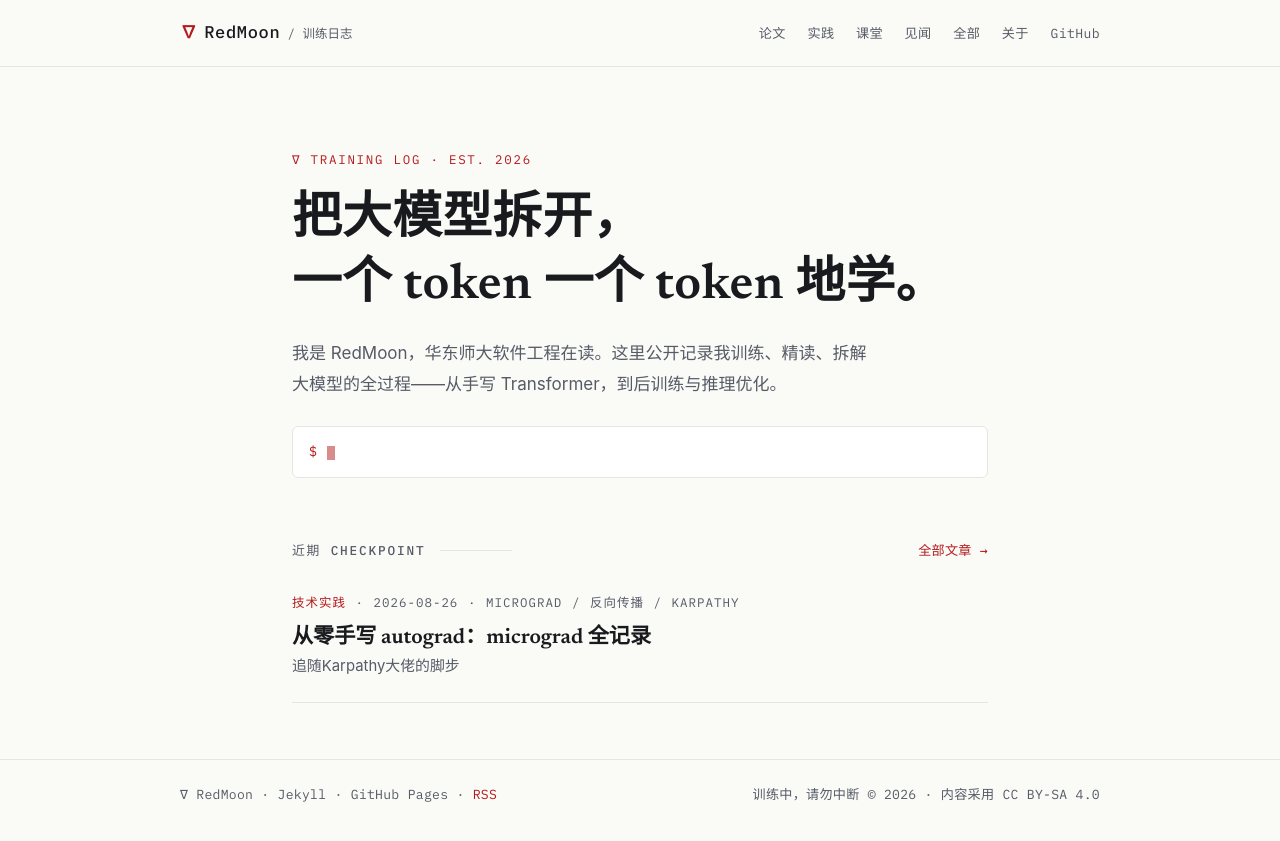
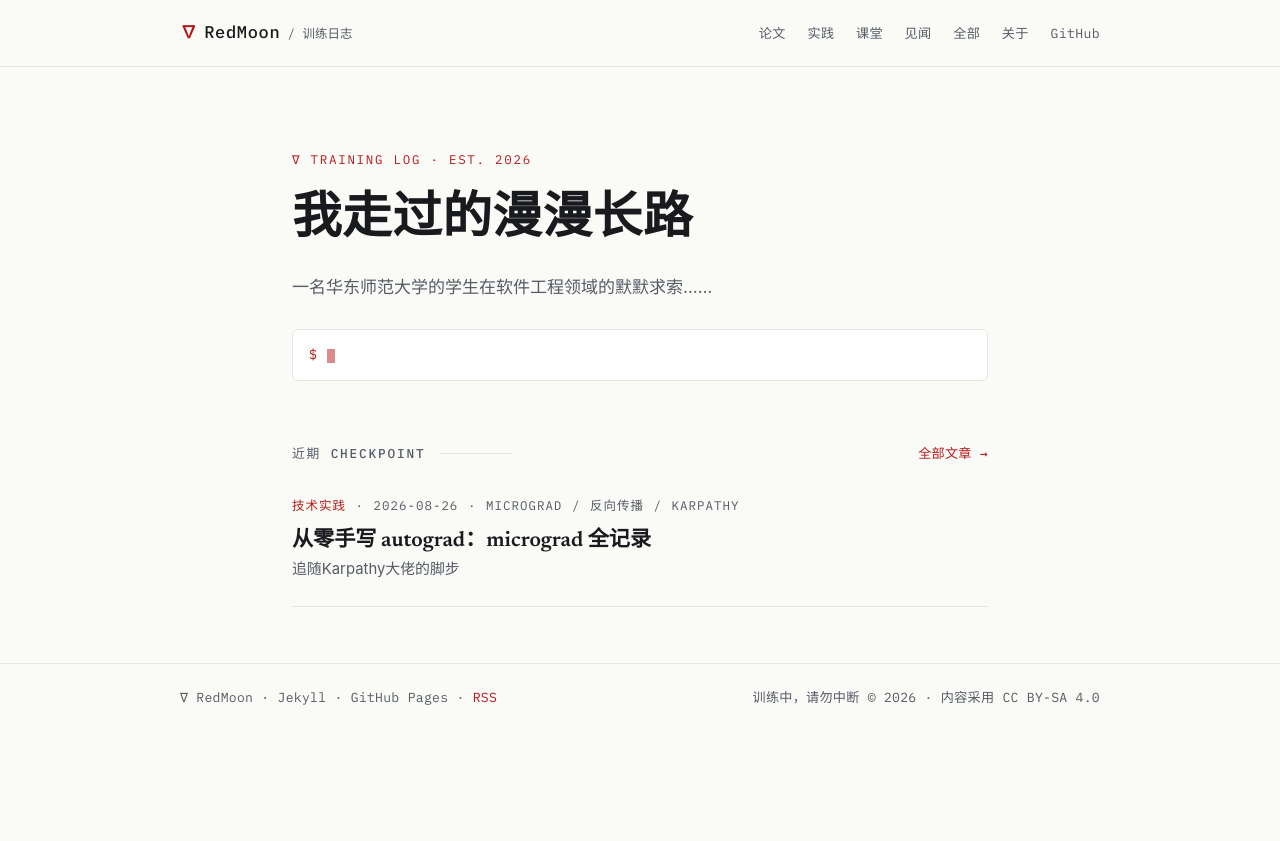
Before and after one commit to Redmoon-2333/Redmoon-2333.github.io, a Jekyll site: the page built from index.html, in a window 1280 px wide. Shown: the top 841 px of the page. Built offline with Jekyll 4.4.1, drawn with Linux system fonts in a browser that asks for light colours.

Commit message:
docs: 更新首页自述文案

```diff
--- a/_config.yml
+++ b/_config.yml
@@ -2,7 +2,7 @@
 title: RedMoon · 训练日志
 email: 10245101417@stu.ecnu.edu.cn
 description: >-
-  把大模型拆开，一个 token 一个 token 地学。
+  我走过的漫漫长路。
   记录 LLM 原理、后训练、推理优化与 Agent 开发的学习与实践。
 
 # ★ 二选一（见 README）：
--- a/index.html
+++ b/index.html
@@ -3,8 +3,8 @@ layout: default
 ---
 <section class="hero">
   <p class="eyebrow mono rise" style="--d:0s">∇ TRAINING LOG · EST. 2026</p>
-  <h1 class="hero-title rise" style="--d:.06s">把大模型拆开，<br>一个 token 一个 token 地学。</h1>
-  <p class="lede rise" style="--d:.12s">我是 RedMoon，华东师大软件工程在读。这里公开记录我训练、精读、拆解大模型的全过程——从手写 Transformer，到后训练与推理优化。</p>
+  <h1 class="hero-title rise" style="--d:.06s">我走过的漫漫长路</h1>
+  <p class="lede rise" style="--d:.12s">一名华东师范大学的学生在软件工程领域的默默求索……</p>
   <div class="log mono rise" style="--d:.18s" aria-label="训练日志">
     <span class="log-prompt">$</span> <span id="log-text"></span><span class="log-caret" aria-hidden="true"></span>
   </div>
```
